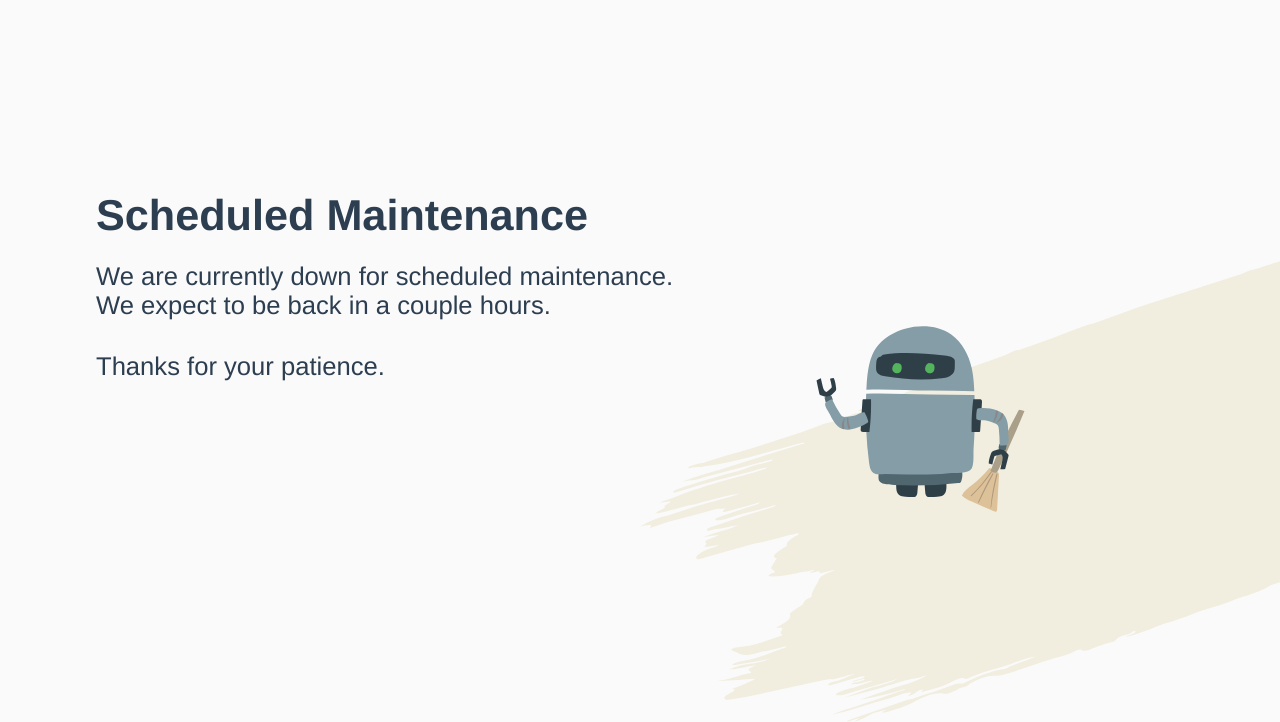
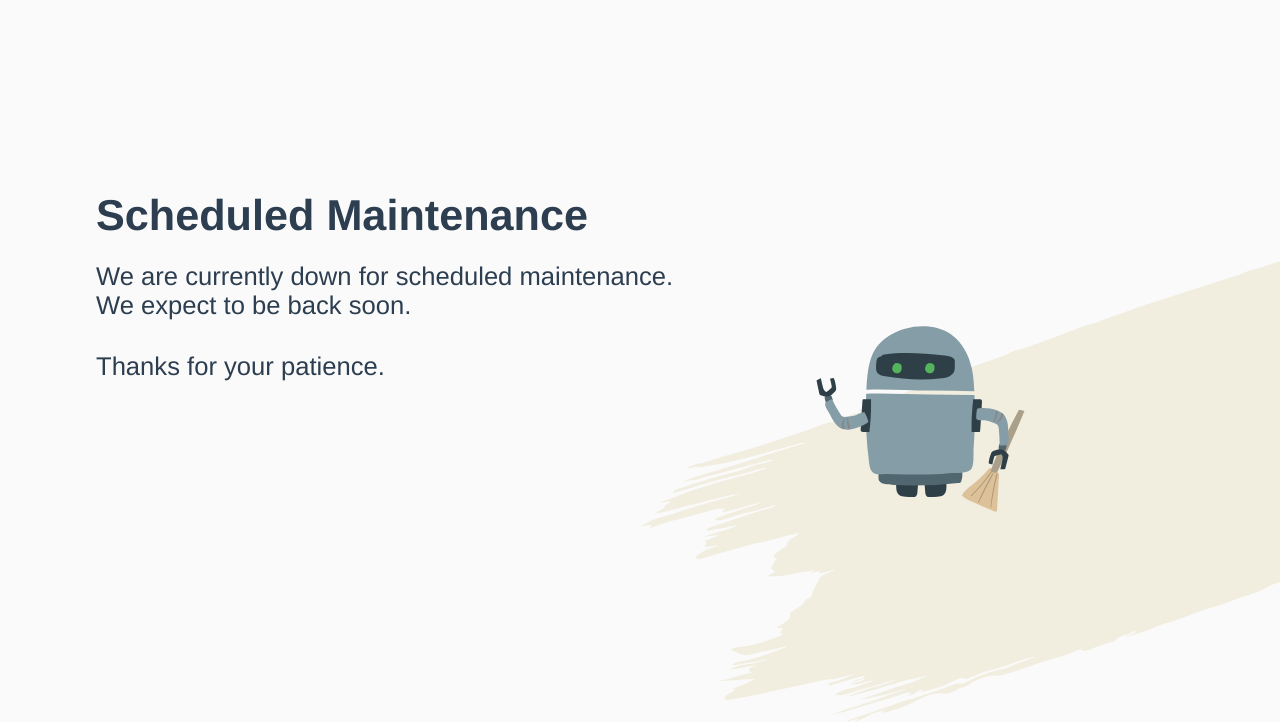
Before and after one commit to rzola-ie/cutter-maintenance, a website built with Vite: page index.html in a window 1280 px wide. Shown: the part 78-800 px from the top of the page. Built offline with nearby package versions, Linux system fonts and the light colour scheme.

Commit message:
📝 update text

```diff
--- a/index.html
+++ b/index.html
@@ -15,7 +15,7 @@
         <h1>Scheduled Maintenance</h1>
         <p>
           We are currently down for scheduled maintenance.<br/>
-          We expect to be back in a couple hours.
+          We expect to be back soon.
         </p>
 
         <p>Thanks for your patience.</p>
--- a/style.css
+++ b/style.css
@@ -80,7 +80,7 @@ br {
   }
 
   #app {
-    width: 65%;
+    width: 70%;
     padding-left: 6rem;
     padding-top: 30vmin;
   }
```
Also changed, not shown: public/img/bg2.svg (deleted).
